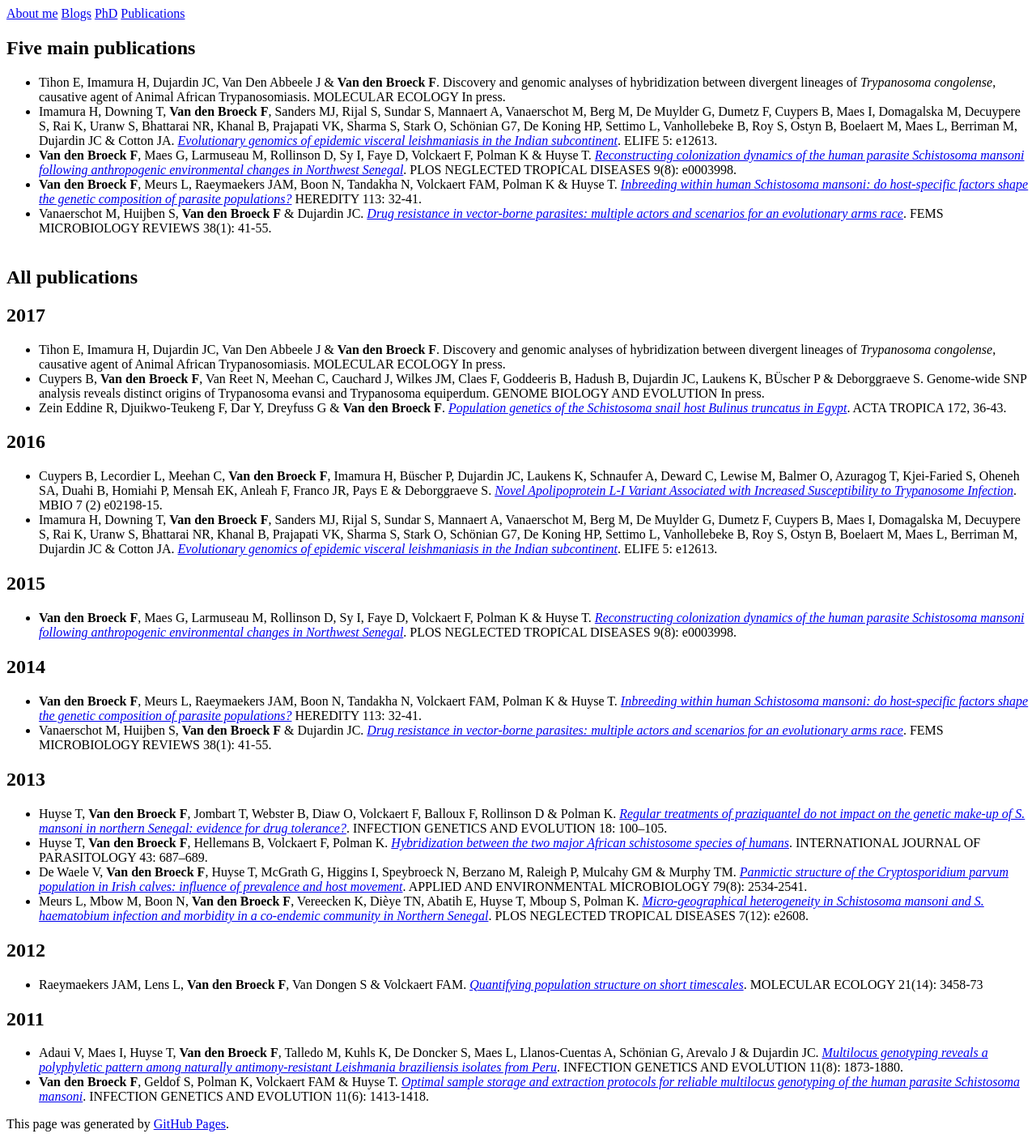
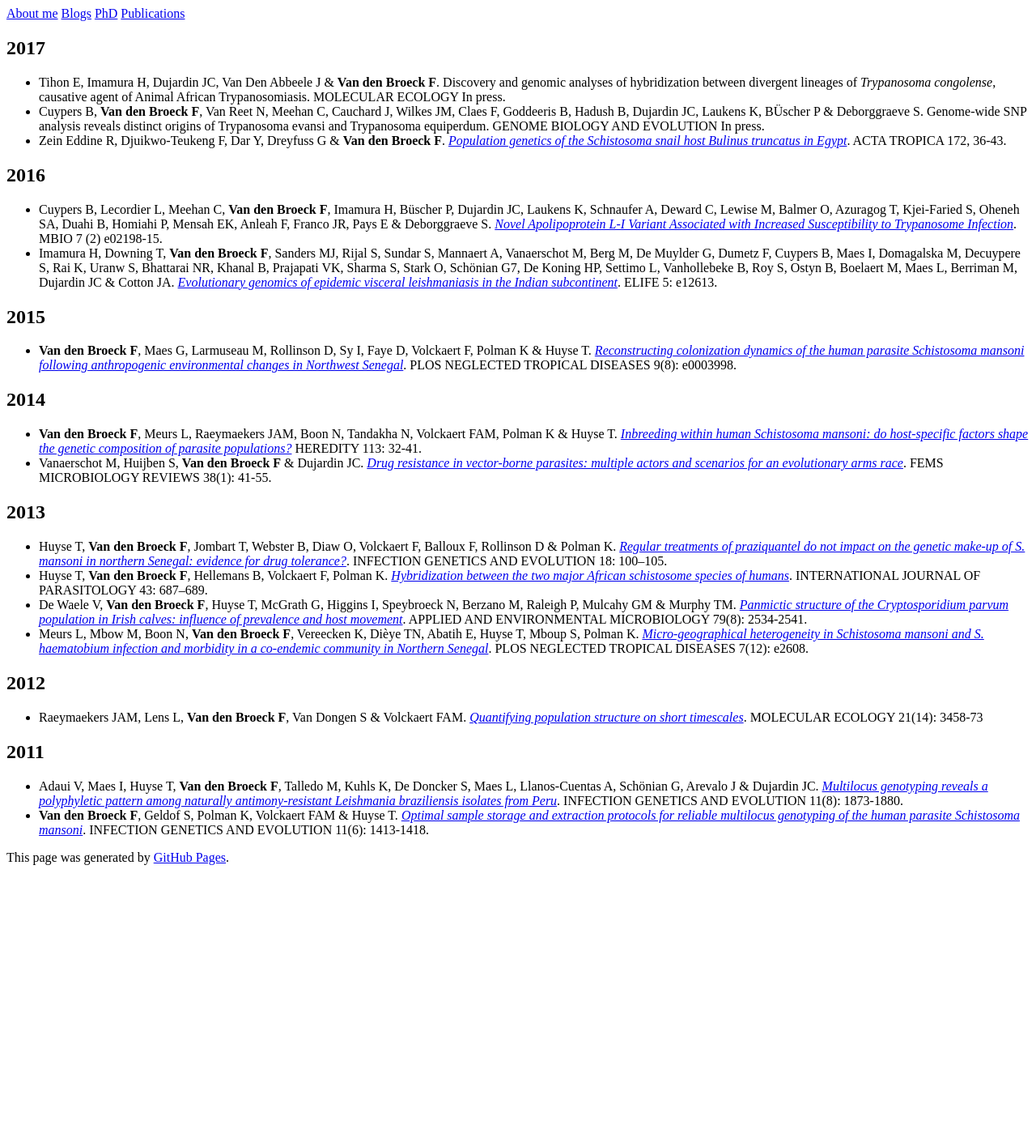
Before and after one commit to FreBio/FreBio.github.io, a Jekyll site: the page built from Pubs/index.md, in a window 1280 px wide. Shown: the whole page at 81% size. Built offline with Jekyll 4.4.1, drawn with Linux system fonts in a browser that asks for light colours; our own code applies the rules of GitHub Pages for plain Markdown files; after the commit the page ends 1076 px from its top, so only the background shows below that.

Commit message:
Update index.md

```diff
--- a/Pubs/index.md
+++ b/Pubs/index.md
@@ -1,17 +1,6 @@
 ---
 layout: default
 ---
-
-# Five main publications
-* Tihon E, Imamura H, Dujardin JC, Van Den Abbeele J & **Van den Broeck F**. Discovery and genomic analyses of hybridization between divergent lineages of *Trypanosoma congolense*, causative agent of Animal African Trypanosomiasis. MOLECULAR ECOLOGY In press.
-* Imamura H, Downing T, **Van den Broeck F**, Sanders MJ, Rijal S, Sundar S, Mannaert A, Vanaerschot M, Berg M, De Muylder G, Dumetz F, Cuypers B, Maes I, Domagalska M, Decuypere S, Rai K, Uranw S, Bhattarai NR, Khanal B, Prajapati VK, Sharma S, Stark O, Schönian G7, De Koning HP, Settimo L, Vanhollebeke B, Roy S, Ostyn B, Boelaert M, Maes L, Berriman M, Dujardin JC & Cotton JA. *[Evolutionary genomics of epidemic visceral leishmaniasis in the Indian subcontinent](https://doi.org/10.7554/eLife.12613)*. ELIFE 5: e12613.
-* **Van den Broeck F**, Maes G, Larmuseau M, Rollinson D, Sy I, Faye D, Volckaert F, Polman K & Huyse T. *[Reconstructing colonization dynamics of the human parasite Schistosoma mansoni following anthropogenic environmental changes in Northwest Senegal](https://doi.org/10.1371/journal.pntd.0003998)*. PLOS NEGLECTED TROPICAL DISEASES 9(8): e0003998.
-* **Van den Broeck F**, Meurs L, Raeymaekers JAM, Boon N, Tandakha N, Volckaert FAM, Polman K & Huyse T. *[Inbreeding within human Schistosoma mansoni: do host-specific factors shape the genetic composition of parasite populations?](https://doi.org/10.1038/hdy.2014.13)* HEREDITY 113: 32-41.
-* Vanaerschot M, Huijben S, **Van den Broeck F** & Dujardin JC. *[Drug resistance in vector-borne parasites: multiple actors and scenarios for an evolutionary arms race](https://doi.org/10.1111/1574-6976.12032)*. FEMS MICROBIOLOGY REVIEWS 38(1): 41-55.
-<br />
-<br />
-
-# All publications
 
 ## 2017
 * Tihon E, Imamura H, Dujardin JC, Van Den Abbeele J & **Van den Broeck F**. Discovery and genomic analyses of hybridization between divergent lineages of *Trypanosoma congolense*, causative agent of Animal African Trypanosomiasis. MOLECULAR ECOLOGY In press.
```
